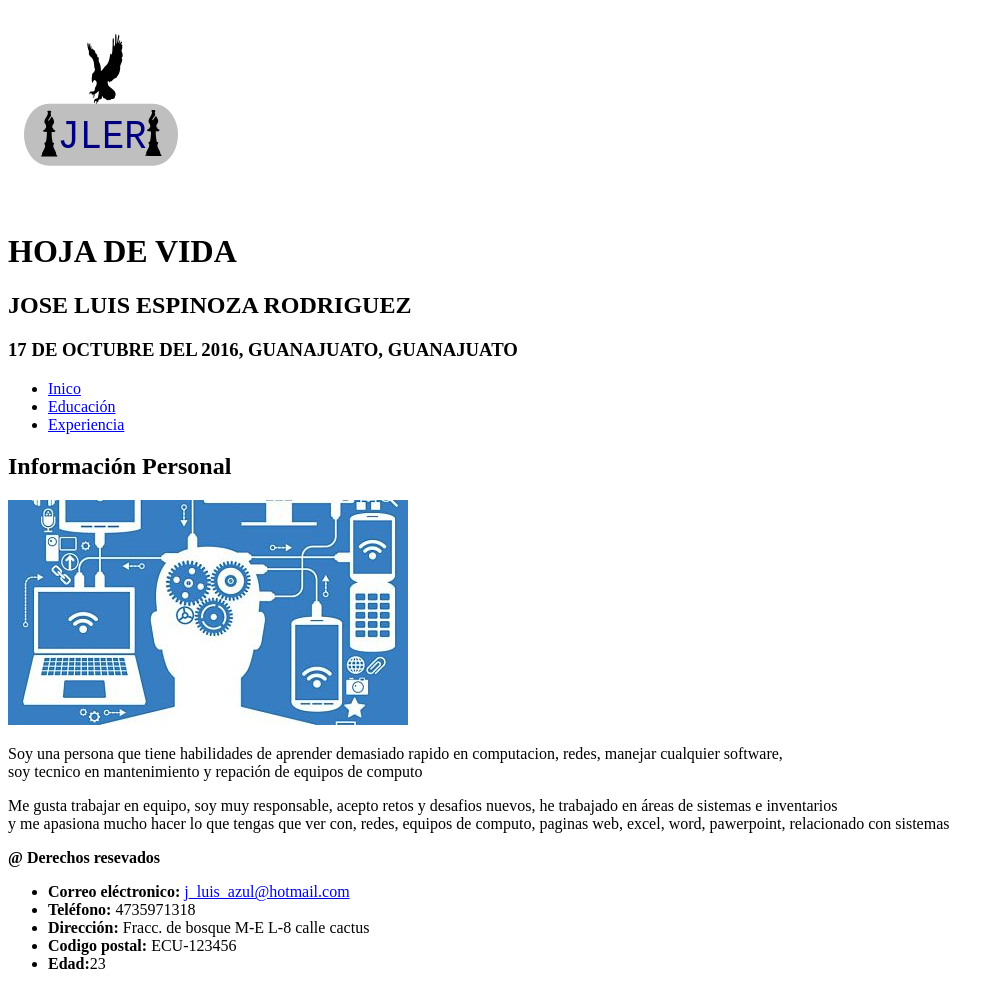
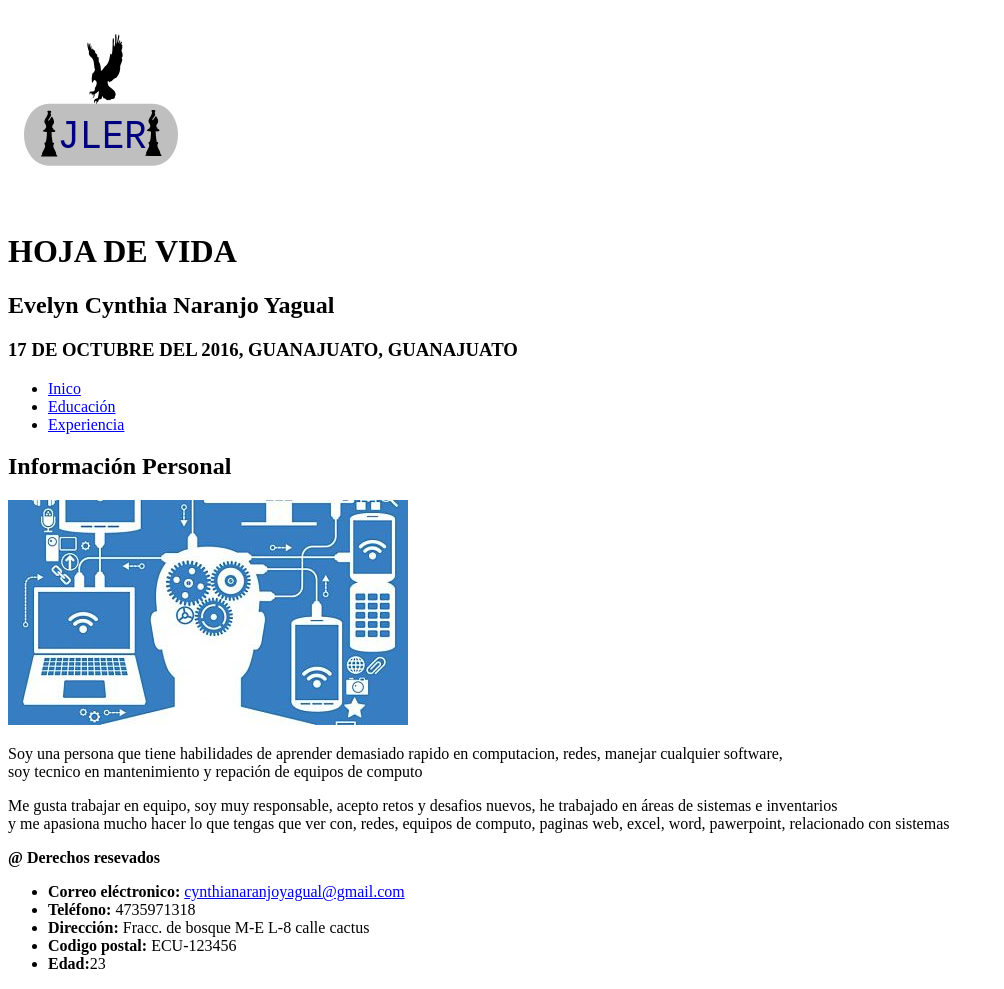
Before and after one commit to CynthiaGroup/proyect-master, a plain HTML site: page index.html in a window 1280 px wide. Shown: the whole page, without its empty margins (0-1004 px from the left). Drawn offline with Linux system fonts and the light colour scheme.

Commit message:
commit6: v0.6 cambiar texto

```diff
--- a/index.html
+++ b/index.html
@@ -12,7 +12,7 @@
     </svg>
 
     <h1>HOJA DE VIDA</h1>
-    <h2>JOSE LUIS ESPINOZA RODRIGUEZ</h2>
+    <h2>Evelyn Cynthia Naranjo Yagual</h2>
     <h3>17 DE OCTUBRE DEL 2016, GUANAJUATO, GUANAJUATO</h3>
     <ul>
     <li><a href="file:///C:/tutoriales/git/Proyecto-master/index.html" target="_blank">Inico</a></li>
@@ -31,7 +31,7 @@
       <footer>
         <p><strong>@ Derechos resevados</strong></p>
         <ul>
-        <li><strong>Correo eléctronico:</strong> <a href="https://www.gmail.com" target="_blank">j_luis_azul@hotmail.com</a></li>
+        <li><strong>Correo eléctronico:</strong> <a href="https://www.gmail.com" target="_blank">cynthianaranjoyagual@gmail.com</a></li>
         <li><strong>Teléfono:</strong> 4735971318</li>
         <li><strong>Dirección:</strong>  Fracc. de bosque M-E L-8 calle cactus</li>
 		<li><strong>Codigo postal:</strong>  ECU-123456</li>
```
